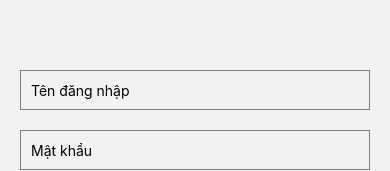
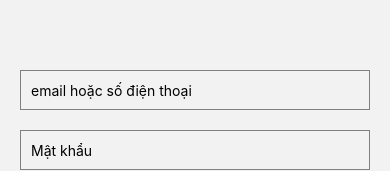
Before and after one commit to NhanTanDat/appchatmobile, a React Native app: screen /Login in a window 390 px wide. Shown: the part 291-462 px from the top of the page. Built offline with nearby package versions, Linux system fonts and the light colour scheme.

Commit message:
Login & Register

```diff
--- a/App.js
+++ b/App.js
@@ -28,7 +28,6 @@ export default function App() {
         <Stack.Screen name="Login"  component={Login} />
         <Stack.Screen name="Home" component={Home} />
         <Stack.Screen name="Register" component={Register} />
-
         <Stack.Screen name="Message" component={Message} />
 
       </Stack.Navigator>
--- a/modules/Auth/Login.js
+++ b/modules/Auth/Login.js
@@ -48,7 +48,7 @@ const checkUser =async()=>{
 
   },[])
   const fetchDataLogin = async () => {
-    console.log("a  x")
+    console.log("1")
     const apiUrl = 'http://localhost:3000/api/users/login';
     const headers = {
         'Content-Type': 'application/json; charset=utf-8',
@@ -56,7 +56,7 @@ const checkUser =async()=>{
     };
     const requestBody = {
 
-        email: username,
+      emailOrPhone: username,
         password: password
     };
     const response = await postRequest(
@@ -69,12 +69,13 @@ const checkUser =async()=>{
       setToken(response.token)
       await AsyncStorage.setItem('username',response.name);
       setstoredUsername()
-      console.log(response.name)
+
 
 
     }
 
     if (response.error) {
+      console.log(response)
       console.log(username)
       console.log(password)
 
@@ -87,7 +88,7 @@ const checkUser =async()=>{
     <View style={styles.container}>
       <TextInput
                 style={styles.input}
-                placeholder="Tên đăng nhập"
+                placeholder="email hoặc số điện thoại"
                 value={username}
                 onChangeText={setUsername}
             />
@@ -100,6 +101,9 @@ const checkUser =async()=>{
                 onChangeText={setPassword}
 
             />
+            {error && ( <Text style={error ?  {margin: "20px"} : {margin: "0px"} }>
+            {error}
+            </Text>)}
 
     <Button title="Login" onPress={fetchDataLogin}/>
     <Button title="Register" onPress={handlePushRegister}/>
```
